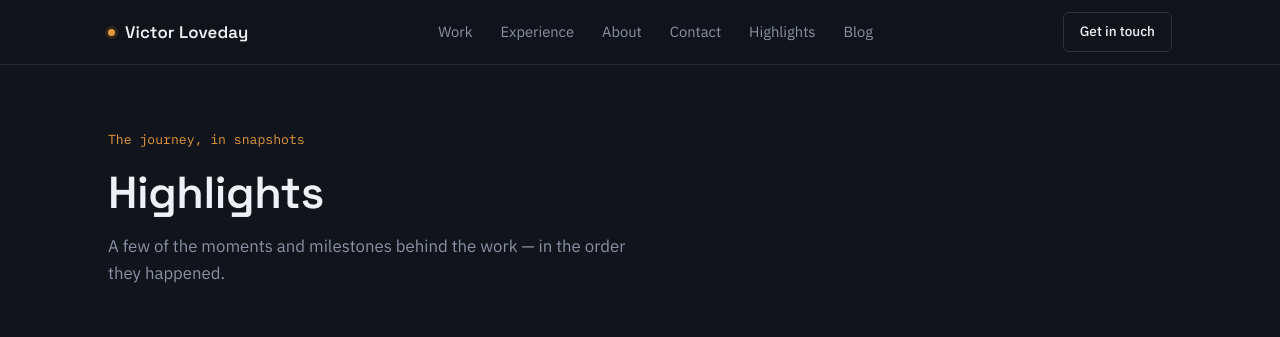
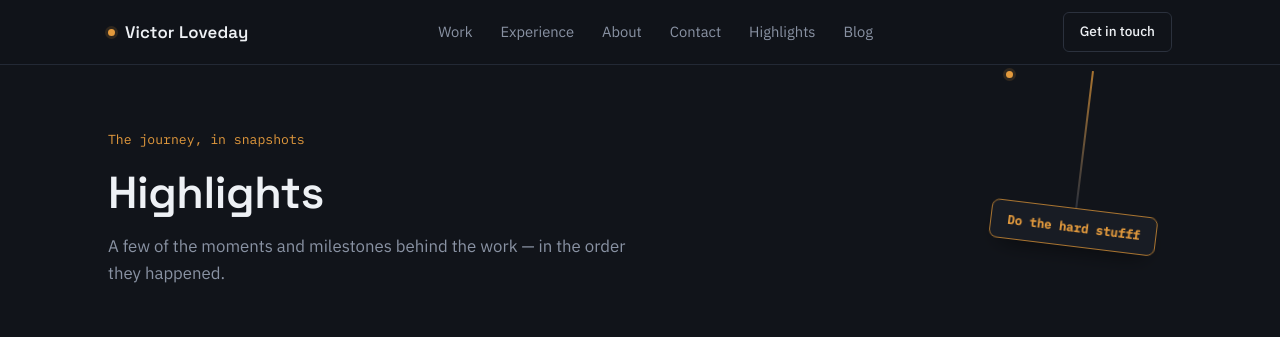
Before and after one commit to droidchief/New-Portfolio, a React (Vite) app: page /highlights in a window 1280 px wide. Shown: the top 337 px of the page. Built offline with nearby package versions, Linux system fonts and the light colour scheme.

Commit message:
UI updates

```diff
--- a/src/components/BlogList.jsx
+++ b/src/components/BlogList.jsx
@@ -29,13 +29,7 @@ export default function BlogList() {
       <Header />
 
       <section className="gal-hero">
-        <div className="wrap blog-hero-wrap">
-          <div className="hero-hanging hero-hanging-right blog-hanging" aria-hidden="true">
-            <div className="hero-pendulum">
-              <span className="hero-rope"></span>
-              <span className="blog-sign">Do the hard stufff</span>
-            </div>
-          </div>
+        <div className="wrap">
           <div className="kicker">Thoughts, notes, write-ups</div>
           <h1>Blog</h1>
           <p className="lede">Posts syndicated from my dev.to profile.</p>
--- a/src/components/Gallery.jsx
+++ b/src/components/Gallery.jsx
@@ -31,7 +31,13 @@ export default function Gallery() {
       <Header />
 
       <section className="gal-hero">
-        <div className="wrap">
+        <div className="wrap blog-hero-wrap">
+          <div className="hero-hanging hero-hanging-right blog-hanging" aria-hidden="true">
+            <div className="hero-pendulum">
+              <span className="hero-rope"></span>
+              <span className="blog-sign">Do the hard stufff</span>
+            </div>
+          </div>
           <div className="kicker">The journey, in snapshots</div>
           <h1>Highlights</h1>
           <p className="lede">A few of the moments and milestones behind the work — in the order they happened.</p>
```
Also changed, not shown: 2 other files (tests, documents, lock files or other folders).
